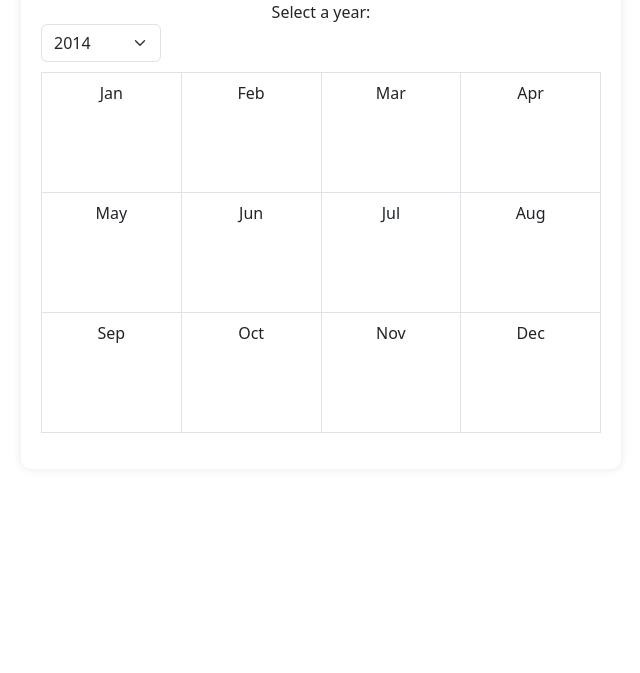
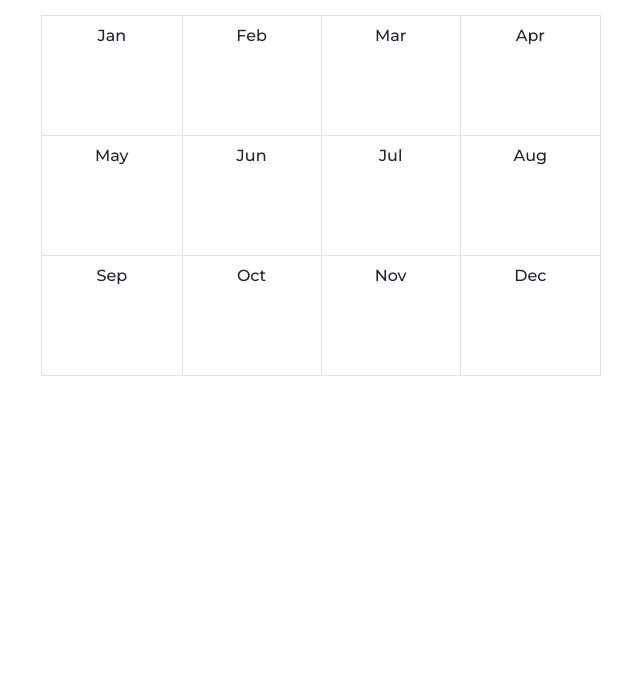
Before and after one commit to Daily-Illini/Time-Machine, a plain HTML site: page index.html in a window 1280 px wide. Shown: the part 127-800 px from the top of the page, without its empty margins (319-959 px from the left). Drawn offline with nearby package versions, Linux system fonts and the light colour scheme.

Commit message:
Update styling

```diff
--- a/index.html
+++ b/index.html
@@ -5,30 +5,18 @@
     <meta name="viewport" content="width=device-width, initial-scale=1.0">
     <title>Interactive Calendar</title>
     <link rel="stylesheet" href="https://cdn.jsdelivr.net/npm/bootstrap@5.3.0/dist/css/bootstrap.min.css">
+    <link rel="preconnect" href="https://fonts.googleapis.com">
+    <link rel="preconnect" href="https://fonts.gstatic.com" crossorigin>
+    <link href="https://fonts.googleapis.com/css2?family=Montserrat:wght@400;500;700&display=swap" rel="stylesheet">
 
     <style>
         #calendar {
             max-width: 600px;
-            margin: 0 auto;
+            margin: 20px auto;
             padding: 20px;
-            border-radius: 10px;
-            box-shadow: 0 0 10px rgba(0, 0, 0, 0.1);
-            text-align: center;
-        }
-
-        #calendar-header button {
-            background-color: #007BFF;
-            color: #fff;
-            padding: 10px 20px;
-            border: none;
-            cursor: pointer;
-            border-radius: 5px;
-            margin: 0 10px;
-            text-align: center;
-        }
-
-        #calendar-header button:hover {
-            background-color: #0056b3;
+            text-align: left;
+            font-family: 'Montserrat', sans-serif;
+            font-weight: 500;
         }
 
         h2#current-date {
@@ -46,7 +34,6 @@
         .month {
             width: 50px; /* Make the month cells square shape */
             height: 120px; /* Make the month cells square shape */
-            background-color: #007BFF;
             color: #fff;
             text-align: center; /* Center the text */
             align-items: center;
@@ -54,7 +41,7 @@
         }
 
         .month:hover {
-            background-color: #FFA500; /* Change the color to orange on hover */
+            background-color: #ff9638; /* Change the color to orange on hover */
             color: #fff; /* Change text color to white on hover */
         }
 
@@ -64,32 +51,44 @@
         }
 
         h1 {
-            color: #007BFF;
             font-size: 28px;
             margin: 20px 0;
         }
 
         #year-dropdown {
             width: 120px; /* Made the dropdown wider */
-            margin-bottom: 10px; /* Added space under the dropdown */
+            margin-bottom: 40px; /* Added space under the dropdown */
+        }
+        #year-dropdown:focus {
+            border-color: #ff7700;
+            box-shadow: 0 0 0 4px #ffd0a6;
         }
     </style>
 </head>
 <body>
     <div class="container" id="calendar">
-        <h1 class="display-4">Calendar</h1>
         <label for="year-dropdown">Select a year: </label>
         <select id="year-dropdown" class="form-select">
+            <option value="2023">2023</option>
+            <option value="2022">2022</option>
+            <option value="2021">2021</option>
+            <option value="2020">2020</option>
+            <option value="2019">2019</option>
+            <option value="2018">2018</option>
+            <option value="2017">2017</option>
+            <option value="2016">2016</option>
+            <option value="2015">2015</option>
             <option value="2014">2014</option>
-            <option value="2015">2015</option>
-            <option value="2016">2016</option>
-            <option value="2017">2017</option>
-            <option value="2018">2018</option>
-            <option value="2019">2019</option>
-            <option value="2020">2020</option>
-            <option value="2021">2021</option>
-            <option value="2022">2022</option>
-            <option value="2023">2023</option>
+            <option value="2013">2013</option>
+            <option value="2012">2012</option>
+            <option value="2011">2011</option>
+            <option value="2010">2010</option>
+            <option value="2009">2009</option>
+            <option value="2008">2008</option>
+            <option value="2007">2007</option>
+            <option value="2006">2006</option>
+            <option value="2005">2005</option>
+            <option value="2004">2004</option>
         </select>
         <table class="table table-bordered">
             <tbody>
```
